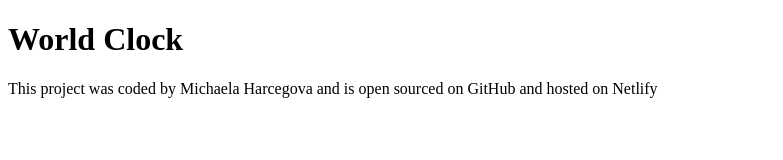
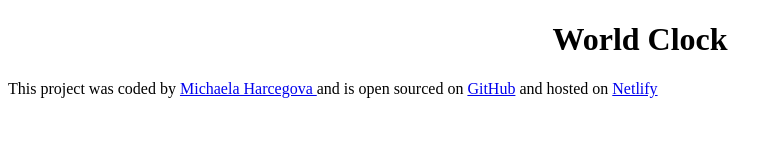
Before and after one commit to mikih484/World-clock, a plain HTML site: page index.html in a window 1280 px wide. Shown: the whole page, without its empty margins (0-783 px from the left). Drawn offline with Linux system fonts and the light colour scheme.

Commit message:
Added link to GitHub repository and Netlify

```diff
--- a/index.html
+++ b/index.html
@@ -3,13 +3,24 @@
   <head>
     <meta charset="UTF-8" />
     <meta name="viewport" content="width=device-width, initial-scale=1.0" />
+    <link rel="stylesheet" href="src/style.css" />
     <title>World Clock - Michaela Harcegova</title>
   </head>
   <body>
     <h1>World Clock</h1>
     <footer>
-      This project was coded by Michaela Harcegova and is open sourced on GitHub
-      and hosted on Netlify
+      This project was coded by
+      <a href="https://github.com/mikih484" target="_blank"
+        >Michaela Harcegova </a
+      >and is open sourced on
+      <a href="https://github.com/mikih484/World-clock" target="_blank"
+        >GitHub</a
+      >
+      and hosted on
+      <a href="https://world-clock-by-michaela.netlify.app/" target="_blank"
+        >Netlify</a
+      >
     </footer>
+    <script src="src/index.js"></script>
   </body>
 </html>
```
